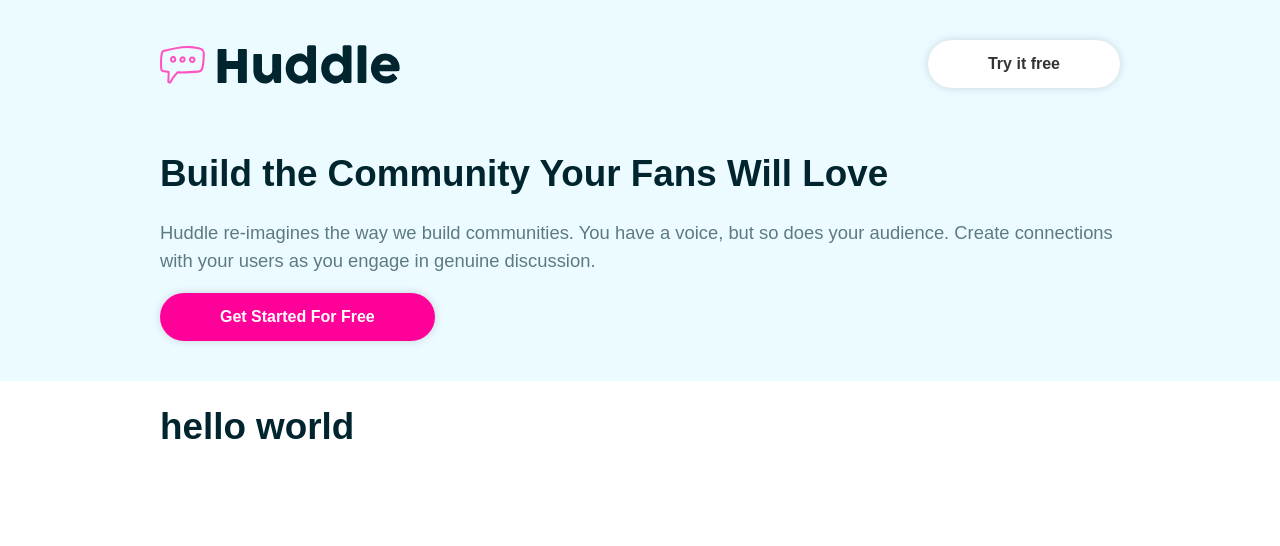
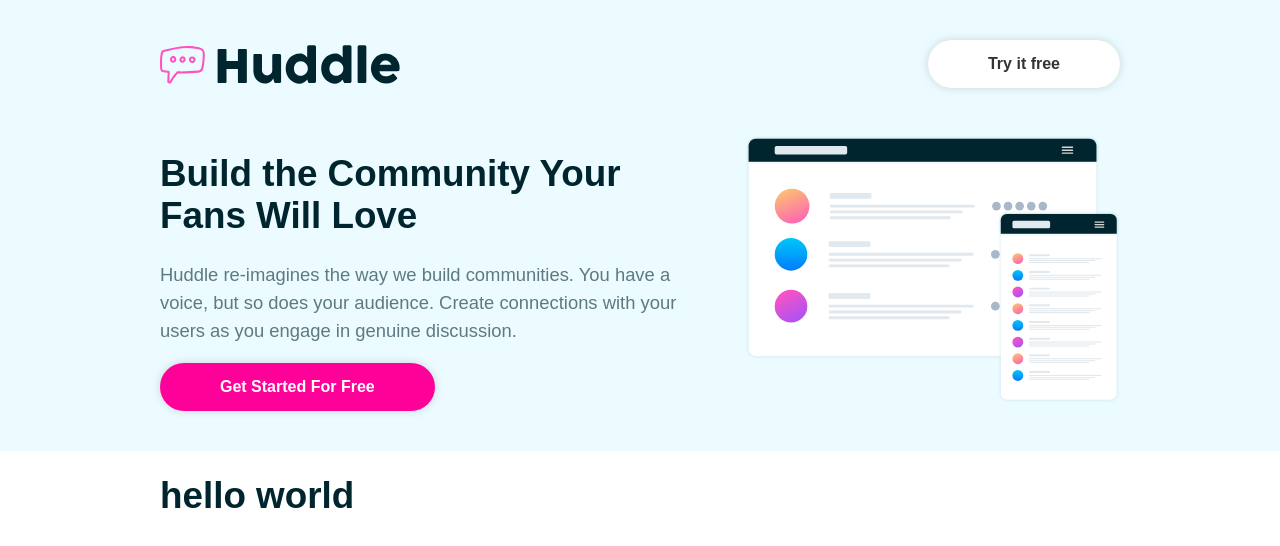
Before and after one commit to infiniteoo/REACT-styled_components, a React (Create React App) app: page / in a window 1280 px wide. Shown: the top 546 px of the page. Built offline with nearby package versions, Linux system fonts and the light colour scheme.

Commit message:
added image to our header using the flex component we created

```diff
--- a/src/components/Header.js
+++ b/src/components/Header.js
@@ -1,4 +1,4 @@
-import { StyledHeader, Nav, Logo } from "./styles/Header.styled";
+import { StyledHeader, Nav, Logo, Image } from "./styles/Header.styled";
 import { Container } from "./styles/Container.styled";
 import { Flex } from "./styles/Flex.styled";
 import { Button } from "./styles/Button.styled";
@@ -23,6 +23,7 @@ export default function Header() {
               Get Started For Free
             </Button>
           </div>
+          <Image src="./images/illustration-mockups.svg" alt="" />
         </Flex>
       </Container>
     </StyledHeader>
--- a/src/components/styles/Header.styled.js
+++ b/src/components/styles/Header.styled.js
@@ -13,3 +13,8 @@ export const Nav = styled.nav`
 `;
 
 export const Logo = styled.img``;
+
+export const Image = styled.img`
+  width: 375px;
+  margin-left: 40px;
+`;
```
